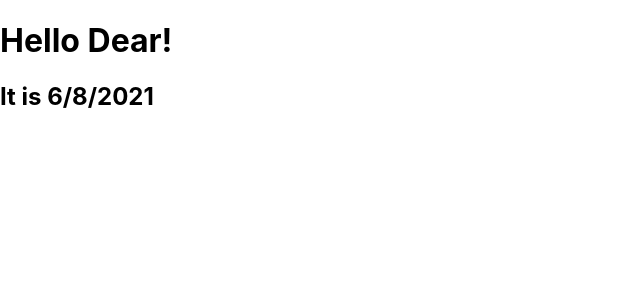
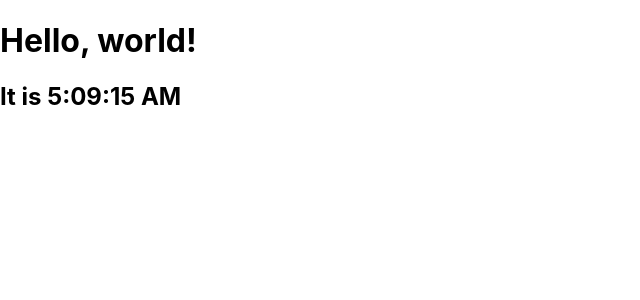
Before and after one commit to SonyNakarmi/ReactFamilarization, a React (Create React App) app: page / in a window 1280 px wide. Shown: the top 300 px of the page, without its empty margins (0-640 px from the left). Built offline with nearby package versions, Linux system fonts and the light colour scheme.

Commit message:
-- life cycle fix
-- life cycle fix

```diff
--- /dev/null
+++ b/src/LifecycleMethod.js
@@ -0,0 +1,37 @@
+import React from 'react';
+
+class Clock extends React.Component{
+    constructor(props){
+        super(props);
+        this.state = {date: new Date()};
+    }
+
+// this method runs when the component output has been rendered into the dom element
+componentDidMount(){
+    this.timerID = setInterval(
+        () => this.tick(),
+        1000
+    );
+}
+
+// this method runs when we want to clear something on component, when DOM produced by the component is removed
+componentWillUnmount(){
+    clearInterval(this.timerID);
+}
+
+tick(){
+    this.setState({
+        date: new Date()
+    });
+}
+
+render(){
+    return(
+        <div>
+        <h1>Hello, world!</h1>
+        <h2>It is {this.state.date.toLocaleTimeString()}</h2>
+      </div>
+    );
+}
+}
+export default Clock;
```
Also changed, not shown: src/LifecycleMethods.js (deleted, +0 -26 lines), src/index.js (+8 -6 lines).
